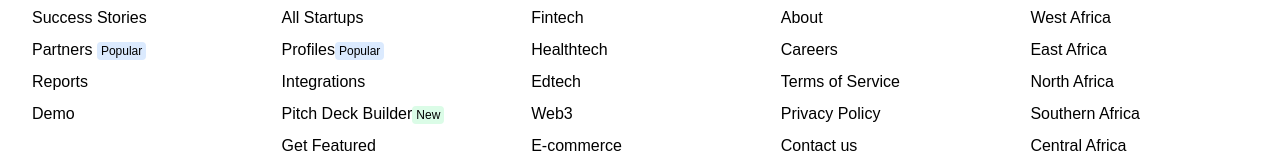
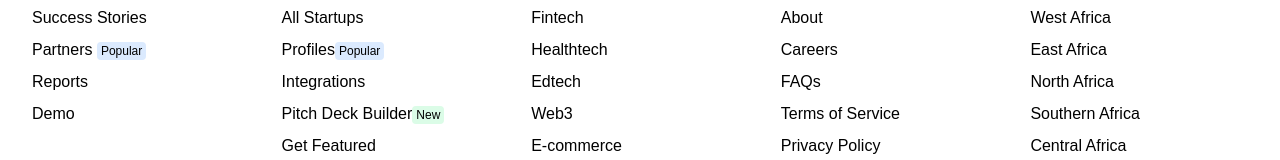
Before and after one commit to NaijaTechBro/getListed_, a React (Vite) app: page / in a window 1280 px wide. Shown: the part 3346-3506 px from the top of the page. Built offline with nearby package versions, Linux system fonts and the light colour scheme; no server answers.

Commit message:
update: added Faqs on the FooterPage

```diff
--- a/src/components/common/Footer.tsx
+++ b/src/components/common/Footer.tsx
@@ -48,6 +48,7 @@ const Footer: React.FC = () => {
             <ul className="space-y-2">
               <li><Link to="/about" className="hover:underline">About</Link></li>
               <li><Link to="/careers" className="hover:underline">Careers</Link></li>
+              <li><Link to="/faqs" className="hover:underline">FAQs</Link></li>
               <li><Link to="/terms" className="hover:underline">Terms of Service</Link></li>
               <li><Link to="/privacy" className="hover:underline">Privacy Policy</Link></li>
               <li><Link to="/contact" className="hover:underline">Contact us</Link></li>
```
